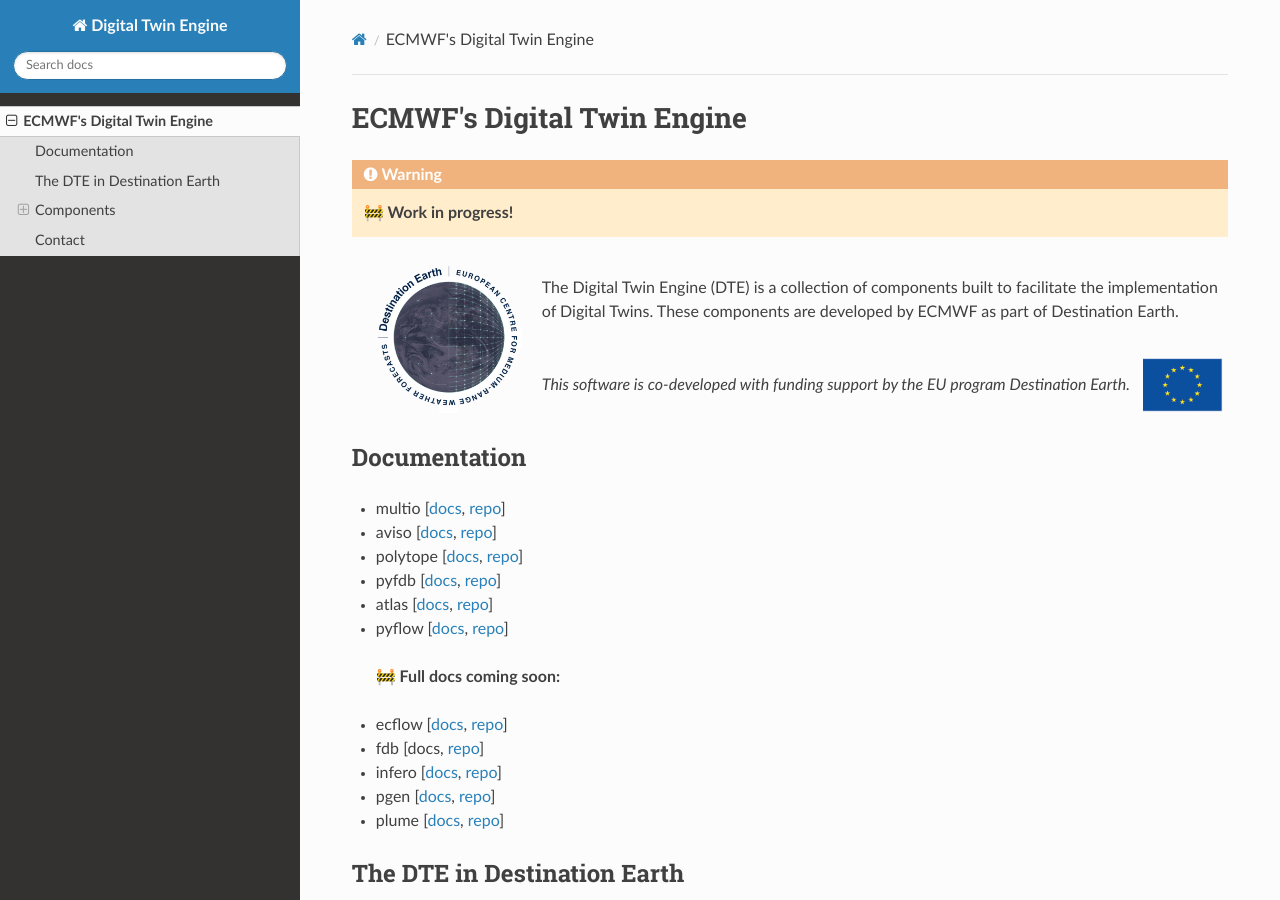
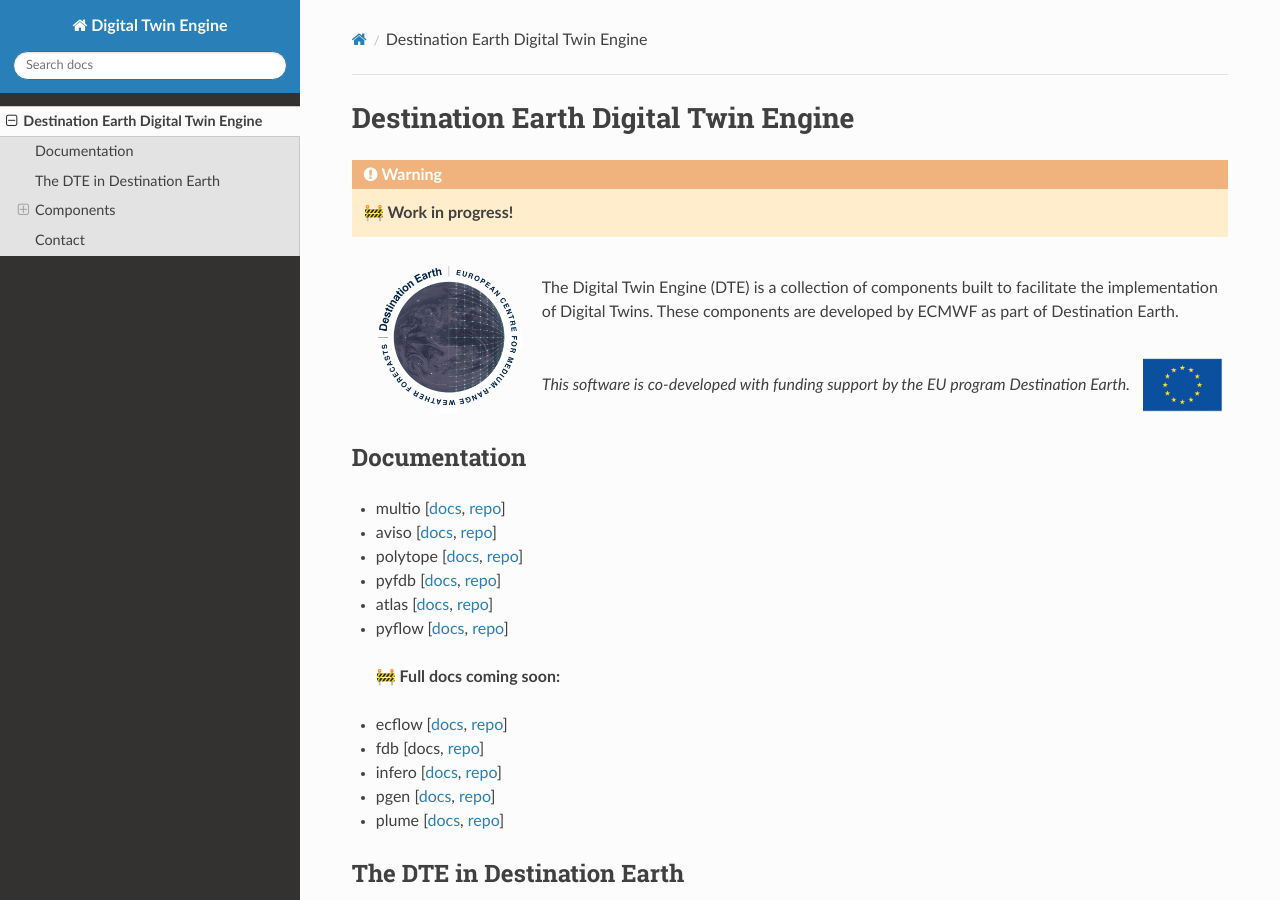
Before and after one commit to ecmwf-projects/digital-twin-engine, an MkDocs documentation site: the page built from docs/index.md, in a window 1280 px wide and 900 px high. Built offline with MkDocs 1.6.1, drawn with Linux system fonts in a browser that asks for light colours; nearby versions of some CDN libraries.

Commit message:
logo fix

```diff
--- a/docs/index.md
+++ b/docs/index.md
@@ -1,4 +1,4 @@
-# ECMWF's Digital Twin Engine
+# Destination Earth Digital Twin Engine
 
 !!! Warning
     **🚧 Work in progress!**
@@ -20,7 +20,7 @@
 
 <div>
 <p style="float: right; margin: 0 5px 0 0px;">
-    <img src="eu_logo.png" alt="EU Logo" width="80"/>
+    <img src="eu-logo.png" alt="EU Logo" width="80"/>
 </p>
 <p style="padding: 15px 20px 20px 20px;">
 <i>This software is co-developed with funding support by the EU program Destination Earth.</i>
```
Also changed, not shown: docs/eu-logo.png (renamed from docs/eu_logo.PNG).
